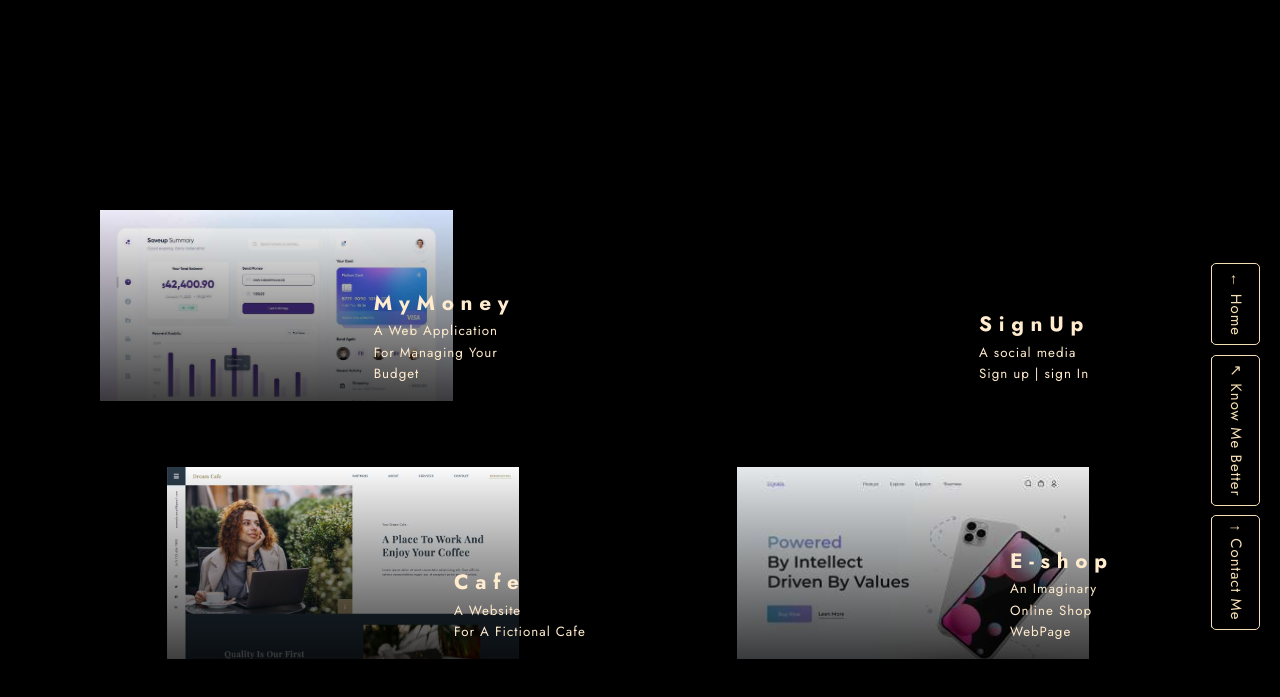
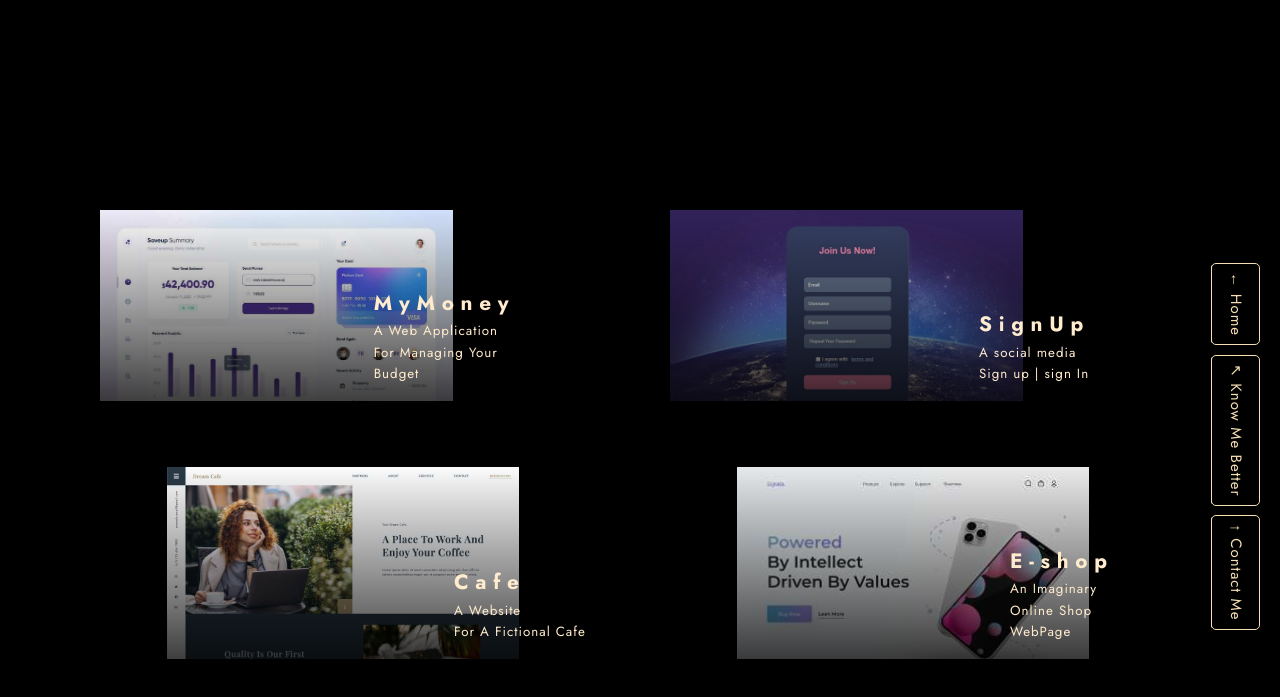
Before and after one commit to asaddoost/Portfolio, a website with bundled scripts: page index.html in a window 1280 px wide. Shown: the part 789-1486 px from the top of the page. Built offline with nearby package versions, Linux system fonts and the light colour scheme; grey boxes are pictures that could not be loaded; animation ran at ten frames a second; files whose address does not match are found by name.

Commit message:
Update index.html

```diff
--- a/index.html
+++ b/index.html
@@ -180,7 +180,7 @@
               href="https://asaddoost.github.io/Register-Page-1/"
               target="_blank"
               class="card card-2 move-in-down"
-              style="background-image: url('./img/work-7.jpeg')"
+              style="background-image: url('./img/work-7.jpg')"
             >
               <div class="card__content">
                 <div class="card__content--description">
```
